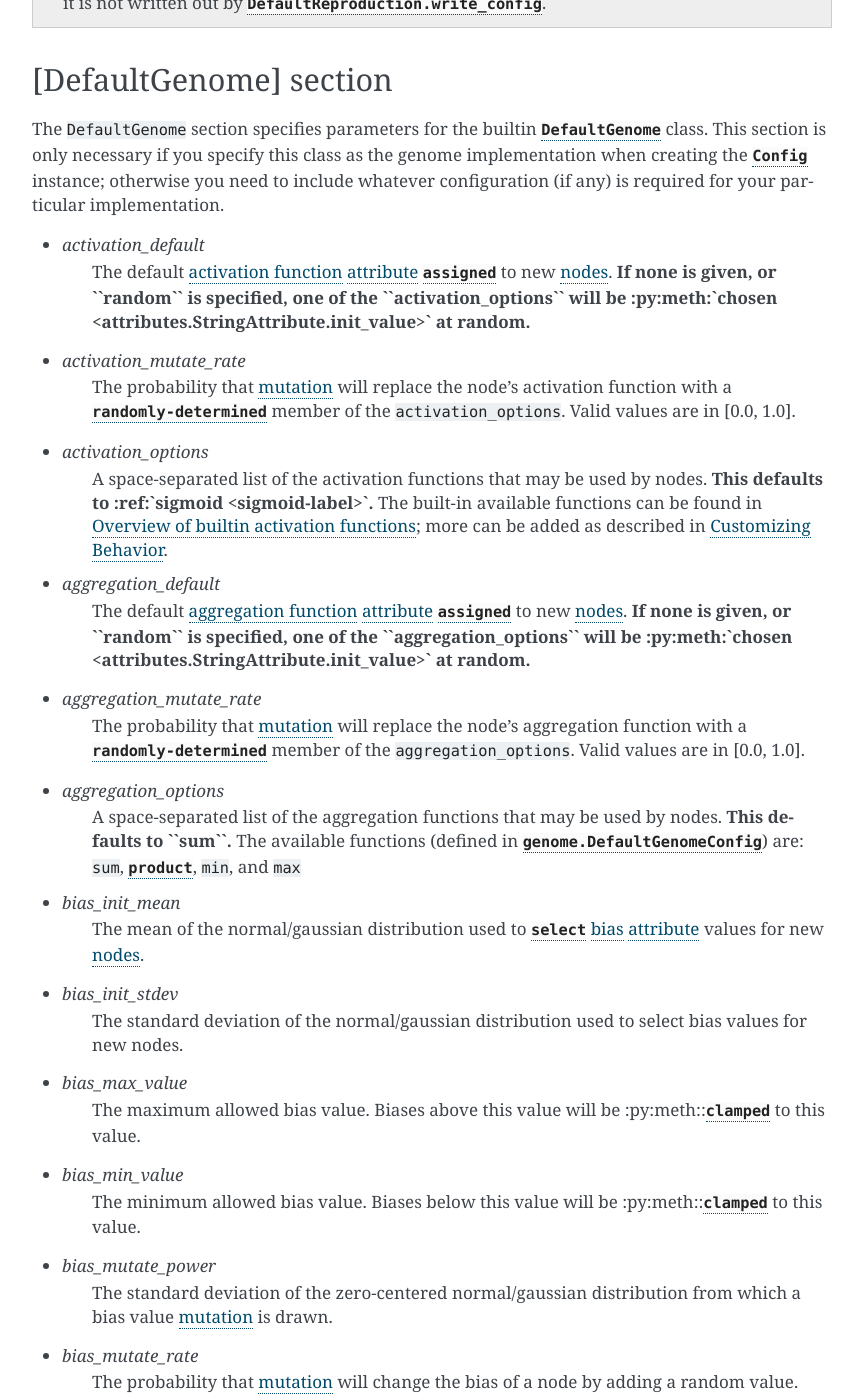
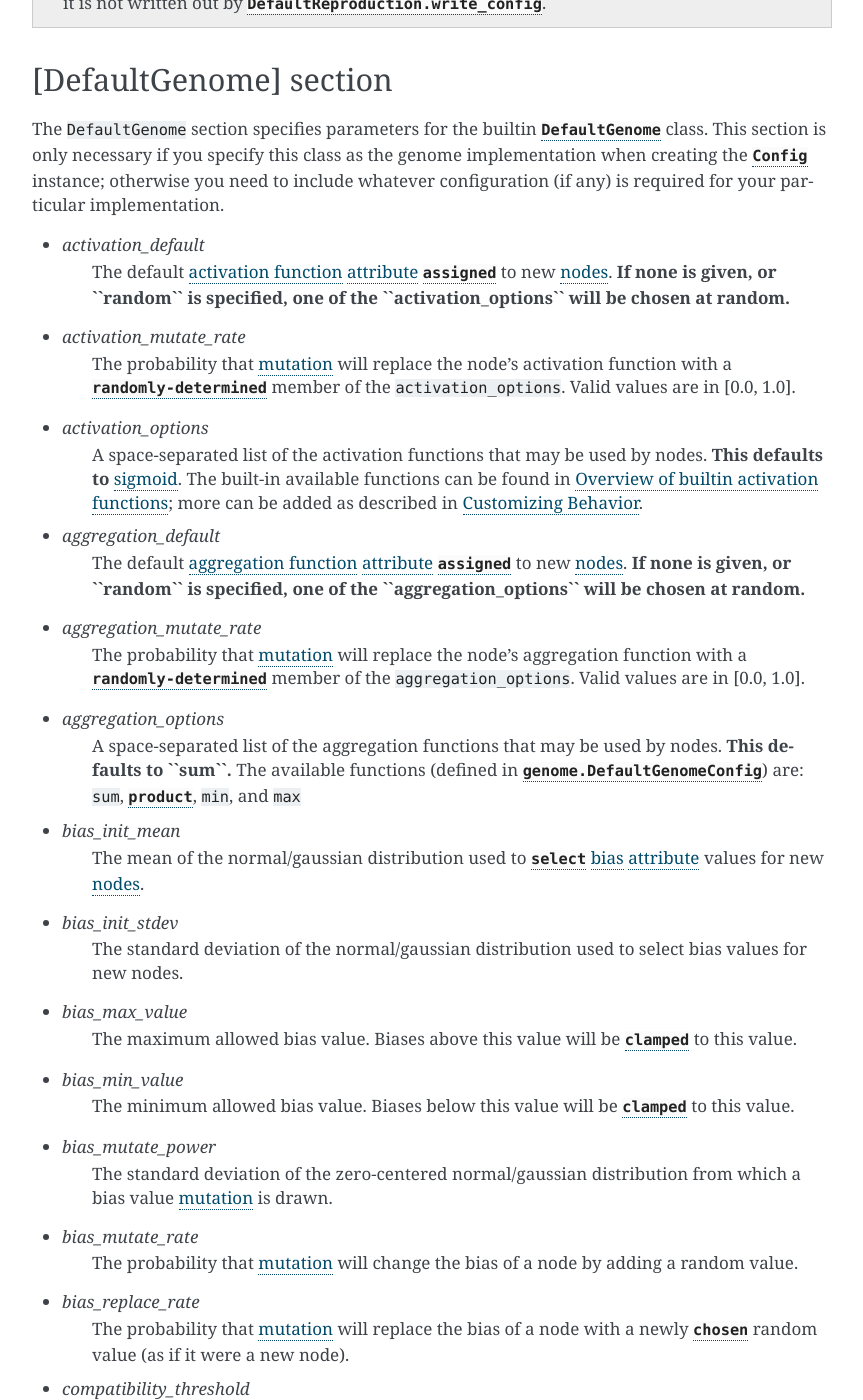
Before and after one commit to CodeReclaimers/neat-python, a Sphinx documentation site: the page built from docs/config_file.rst, in a window 1280 px wide and 1400 px high, scrolled down 2766 px. Shown: the whole window, without its empty margins (218-1081 px from the left). Built offline with Sphinx 7.4.7, drawn with Linux system fonts in a browser that asks for light colours; some of the changed text lies outside the part shown.

Commit message:
Typo fixes

```diff
--- a/docs/config_file.rst
+++ b/docs/config_file.rst
@@ -165,14 +165,13 @@ required for your particular implementation.
 
 * *activation_default*
     The default :term:`activation function` :term:`attribute <attributes>` :py:meth:`assigned <attributes.StringAttribute.init_value>` to new
-    :term:`nodes <node>`. **If none is given, or ``random`` is specified, one of the ``activation_options`` will be
-    :py:meth:`chosen <attributes.StringAttribute.init_value>` at random.**
+    :term:`nodes <node>`. **If none is given, or ``random`` is specified, one of the ``activation_options`` will be chosen at random.**
 * *activation_mutate_rate*
     The probability that :term:`mutation` will replace the node's activation function with a
     :py:meth:`randomly-determined <attributes.StringAttribute.mutate_value>` member of the ``activation_options``.
     Valid values are in [0.0, 1.0].
 * *activation_options*
-    A space-separated list of the activation functions that may be used by nodes.  **This defaults to :ref:`sigmoid <sigmoid-label>`.** The
+    A space-separated list of the activation functions that may be used by nodes.  **This defaults to** :ref:`sigmoid <sigmoid-label>`. The
     built-in available functions can be found in :ref:`activation-functions-label`; more can be added as described in :ref:`customization-label`.
 
 .. index:: aggregation function
@@ -182,8 +181,7 @@ required for your particular implementation.
 
 * *aggregation_default*
     The default :term:`aggregation function` :term:`attribute <attributes>` :py:meth:`assigned <attributes.StringAttribute.init_value>` to new
-    :term:`nodes <node>`. **If none is given, or ``random`` is specified, one of the ``aggregation_options`` will be
-    :py:meth:`chosen <attributes.StringAttribute.init_value>` at random.**
+    :term:`nodes <node>`. **If none is given, or ``random`` is specified, one of the ``aggregation_options`` will be chosen at random.**
 * *aggregation_mutate_rate*
     The probability that :term:`mutation` will replace the node's aggregation function with a
     :py:meth:`randomly-determined <attributes.StringAttribute.mutate_value>` member of the ``aggregation_options``.
@@ -203,15 +201,15 @@ required for your particular implementation.
 * *bias_init_stdev*
     The standard deviation of the normal/gaussian distribution used to select bias values for new nodes.
 * *bias_max_value*
-    The maximum allowed bias value.  Biases above this value will be :py:meth::`clamped <attributes.FloatAttribute.clamp>` to this value.
+    The maximum allowed bias value.  Biases above this value will be :py:meth:`clamped <attributes.FloatAttribute.clamp>` to this value.
 * *bias_min_value*
-    The minimum allowed bias value.  Biases below this value will be :py:meth::`clamped <attributes.FloatAttribute.clamp>` to this value.
+    The minimum allowed bias value.  Biases below this value will be :py:meth:`clamped <attributes.FloatAttribute.clamp>` to this value.
 * *bias_mutate_power*
     The standard deviation of the zero-centered normal/gaussian distribution from which a bias value :term:`mutation` is drawn.
 * *bias_mutate_rate*
     The probability that :term:`mutation` will change the bias of a node by adding a random value.
 * *bias_replace_rate*
-    The probability that :term:`mutation` will replace the bias of a node with a newly :py:meth::`chosen <attributes.FloatAttribute.mutate_value>`
+    The probability that :term:`mutation` will replace the bias of a node with a newly :py:meth:`chosen <attributes.FloatAttribute.mutate_value>`
     random value (as if it were a new node).
 
 .. _compatibility-threshold-label:
@@ -352,15 +350,15 @@ required for your particular implementation.
 * *response_init_stdev*
     The standard deviation of the normal/gaussian distribution used to select response multipliers for new nodes.
 * *response_max_value*
-    The maximum allowed response multiplier. Response multipliers above this value will be :py:meth::`clamped <attributes.FloatAttribute.clamp>` to this value.
+    The maximum allowed response multiplier. Response multipliers above this value will be :py:meth:`clamped <attributes.FloatAttribute.clamp>` to this value.
 * *response_min_value*
-    The minimum allowed response multiplier. Response multipliers below this value will be :py:meth::`clamped <attributes.FloatAttribute.clamp>` to this value.
+    The minimum allowed response multiplier. Response multipliers below this value will be :py:meth:`clamped <attributes.FloatAttribute.clamp>` to this value.
 * *response_mutate_power*
     The standard deviation of the zero-centered normal/gaussian distribution from which a response multiplier :term:`mutation` is drawn.
 * *response_mutate_rate*
     The probability that :term:`mutation` will change the response multiplier of a node by adding a random value.
 * *response_replace_rate*
-    The probability that :term:`mutation` will replace the response multiplier of a node with a newly :py:meth::`chosen <attributes.FloatAttribute.mutate_value>`
+    The probability that :term:`mutation` will replace the response multiplier of a node with a newly :py:meth:`chosen <attributes.FloatAttribute.mutate_value>`
     random value (as if it were a new node).
 
 .. index:: weight
@@ -374,13 +372,13 @@ required for your particular implementation.
 * *weight_init_stdev*
     The standard deviation of the normal/gaussian distribution used to select weight values for new connections.
 * *weight_max_value*
-    The maximum allowed weight value. Weights above this value will be :py:meth::`clamped <attributes.FloatAttribute.clamp>` to this value.
+    The maximum allowed weight value. Weights above this value will be :py:meth:`clamped <attributes.FloatAttribute.clamp>` to this value.
 * *weight_min_value*
-    The minimum allowed weight value. Weights below this value will be :py:meth::`clamped <attributes.FloatAttribute.clamp>` to this value.
+    The minimum allowed weight value. Weights below this value will be :py:meth:`clamped <attributes.FloatAttribute.clamp>` to this value.
 * *weight_mutate_power*
     The standard deviation of the zero-centered normal/gaussian distribution from which a weight value :term:`mutation` is drawn.
 * *weight_mutate_rate*
     The probability that :term:`mutation` will change the weight of a connection by adding a random value.
 * *weight_replace_rate*
-    The probability that :term:`mutation` will replace the weight of a connection with a newly py:meth::`chosen <attributes.FloatAttribute.mutate_value>`
+    The probability that :term:`mutation` will replace the weight of a connection with a newly py:meth:`chosen <attributes.FloatAttribute.mutate_value>`
     random value (as if it were a new connection).
```
